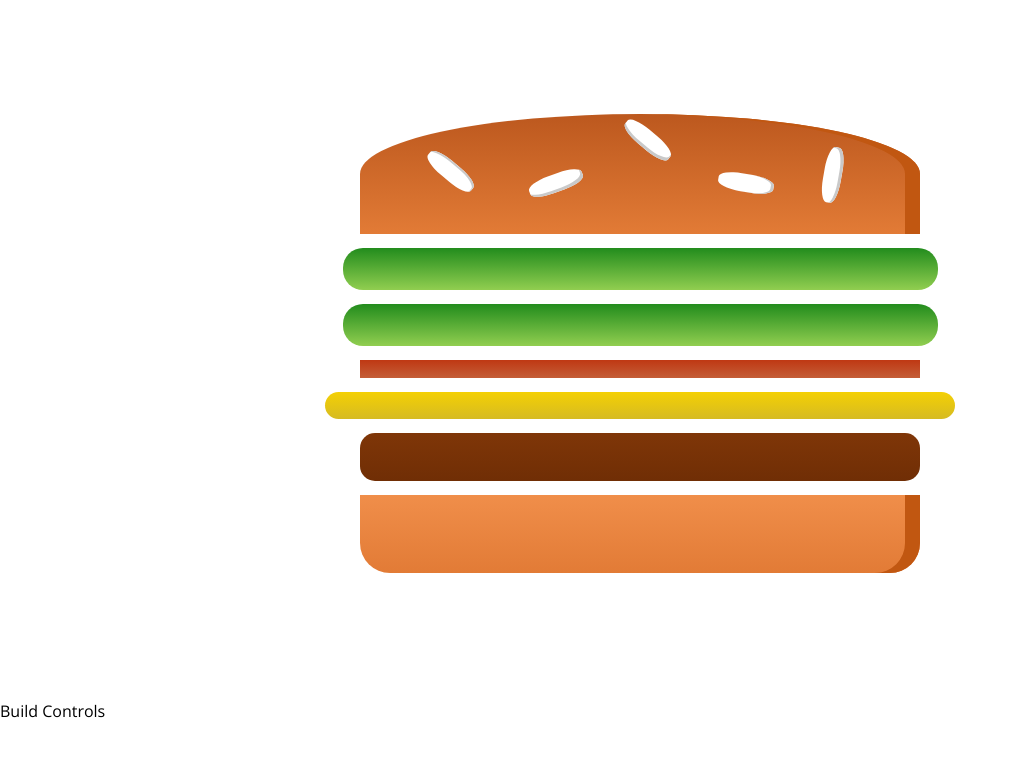
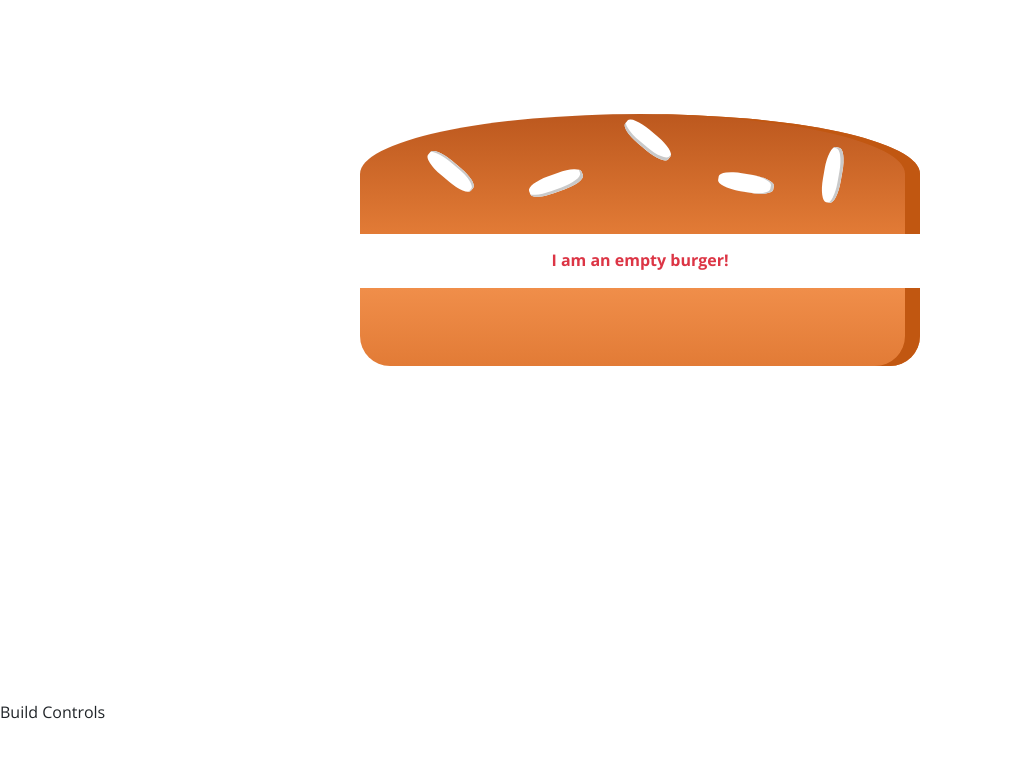
Before and after one commit to angieto/burger-builder, a React app: page / in a window 1280 px wide. Shown: the top 758 px of the page, without its empty margins (0-1017 px from the left). Built offline with nearby package versions, Linux system fonts and the light colour scheme.

Commit message:
added alert message to notify the user when the list of ingredients is empty

```diff
--- a/public/index.html
+++ b/public/index.html
@@ -20,6 +20,7 @@
       Learn how to configure a non-root public URL by running `npm run build`.
     -->
     <link href="https://fonts.googleapis.com/css?family=Open+Sans:400,700" rel="stylesheet">
+    <link rel="stylesheet" href="https://maxcdn.bootstrapcdn.com/bootstrap/4.1.3/css/bootstrap.min.css">
     <title>Build Your Burger</title>
   </head>
   <body>
--- a/src/components/Burger/Burger.js
+++ b/src/components/Burger/Burger.js
@@ -8,12 +8,22 @@ const burger = (props) => {
     // Array(num) creates a new array with num space
     // since the arugument itself is not used in this case, name it as "_"
     // we want the index of each props.ingredients[key] to generate a unique key to each ingredient
-    const transformedIngredients = Object.keys(props.ingredients)
+    // return an array of <BurgerIngredient key={} type={} />
+    // reduce(callback(prevVal, curVal), initial value), returns & adds to the previous value for each loop
+    // use reduce() to flatten the arr of Arrays to the arr of <BurgerIngredient/> and access its length
+    let transformedIngredients = Object.keys(props.ingredients)
                                          .map(key => {
                                              return [...Array(props.ingredients[key])].map( (_,i) => {
                                                  return <BurgerIngredient key={key+i} type={key} />
                                              });
-                                         });
+                                         })
+                                         .reduce( (arr, element) => {
+                                            return arr.concat(element);
+                                         }, [] );
+    // set up alert msg when the ingredient list is empty
+    if (!transformedIngredients.length) {
+        transformedIngredients = <p className="text-danger">I am an empty burger!</p>
+    }
     return (
         <div className={classes.Burger}>
             <BurgerIngredient type='bread-top' />
--- a/src/containers/BurgerBuilder/BurgerBuilder.js
+++ b/src/containers/BurgerBuilder/BurgerBuilder.js
@@ -4,10 +4,10 @@ import Burger from '../../components/Burger/Burger';
 class BurgerBuilder extends Component {
     state = {
         ingredients: {
-            salad: 2,
-            bacon: 1,
-            cheese: 1,
-            meat: 1
+            salad: 0,
+            bacon: 0,
+            cheese: 0,
+            meat: 0
         }
     }
 
```
